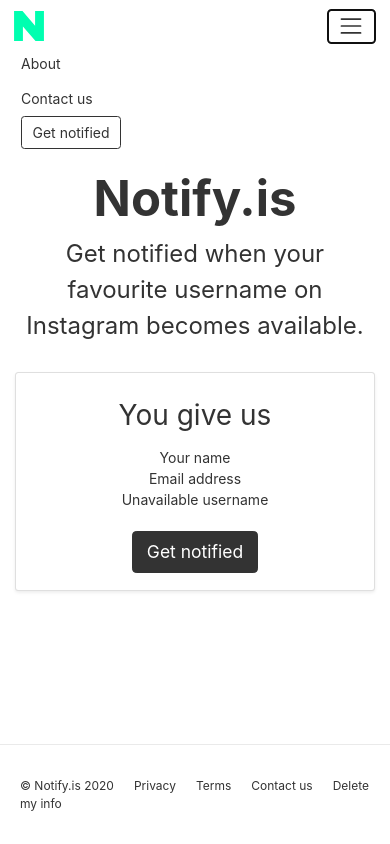
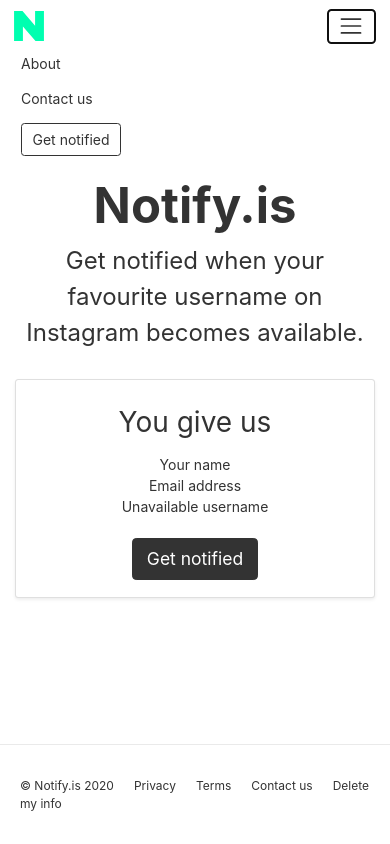
Before and after one commit to oliverproud/notify.is, a Next.js app: page / in a window 390 px wide. Both pictures are taken after a click on the button 351 px from the left and 26 px from the top of the page. Built offline with nearby package versions, Linux system fonts and the light colour scheme.

Commit message:
add top margin to get notified nav button when lower than large breakpt

```diff
--- a/components/nav.js
+++ b/components/nav.js
@@ -21,7 +21,7 @@
           <Link href="/about"><a className="p-2">About</a></Link>
           <Link href="/contact"><a className="p-2">Contact us</a></Link>
         </Nav>
-        <Link href="/signup"><a className="btn nav-btn">Get notified</a></Link>
+        <Link href="/signup"><a className="btn nav-btn mt-2 mt-lg-0">Get notified</a></Link>
       </Navbar.Collapse>
 
       <style jsx>{`
```
